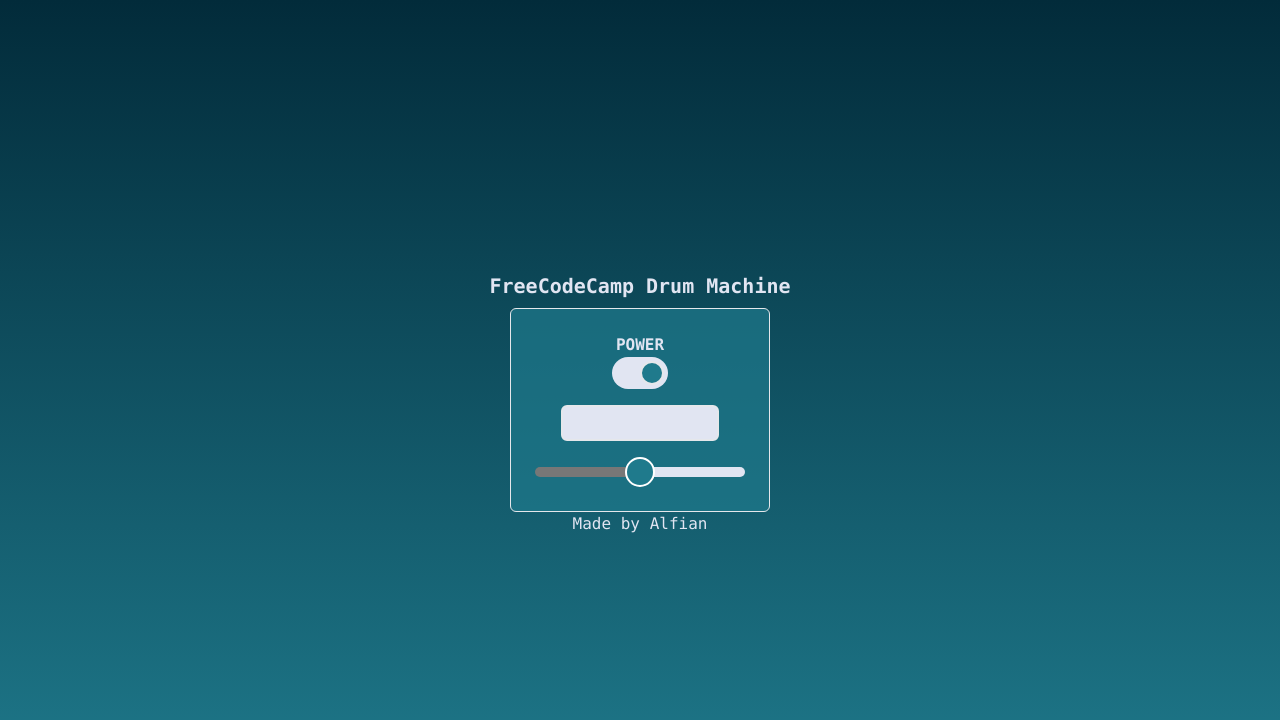
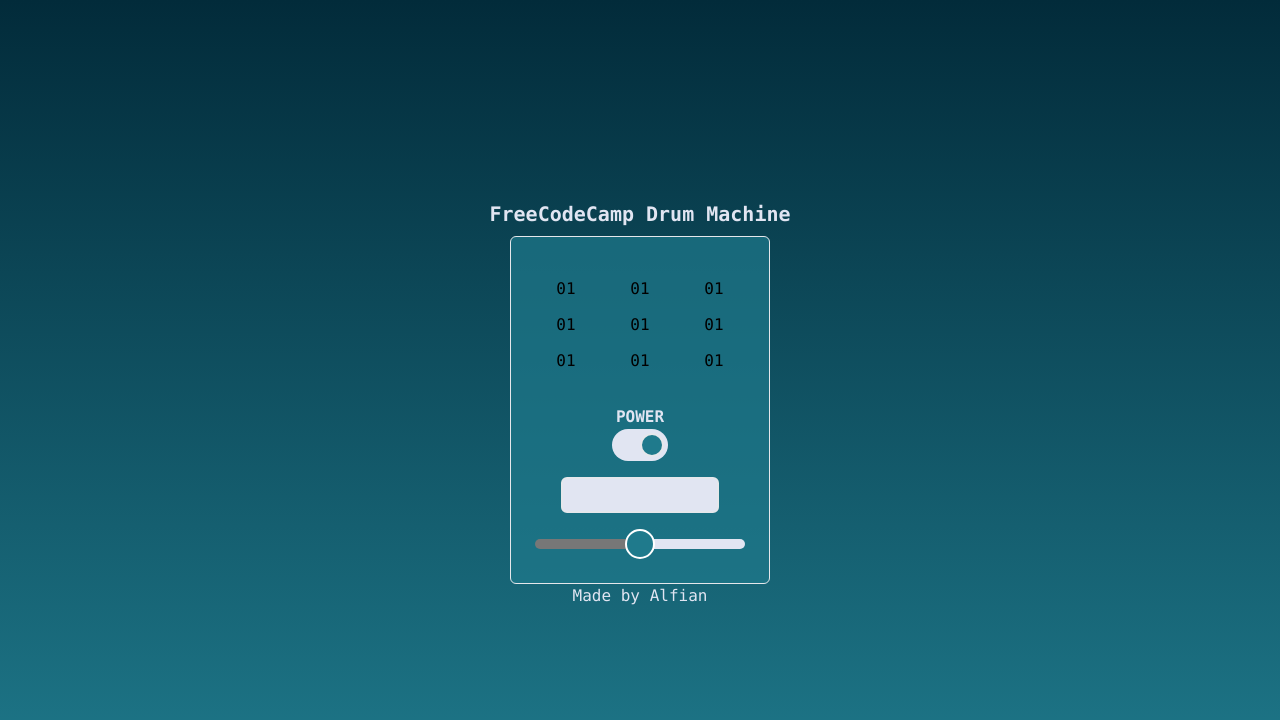
Before and after one commit to alfianahar/FCC-Drum-Machine, a React (Vite) app: page / in a window 1280 px wide. Shown: the top 720 px of the page. Built offline with nearby package versions, Linux system fonts and the light colour scheme.

Commit message:
add testing element for pads

```diff
--- a/src/App.jsx
+++ b/src/App.jsx
@@ -90,7 +90,6 @@
 
   }, [vol]);
 
-
   return (
     <div className="flex flex-col items-center justify-center w-full ">
       <label className="flex flex-col items-center cursor-pointer mb-4">
@@ -111,6 +110,34 @@
   )
 }
 
+function Pads() {
+
+  const keypads = Object.keys(soundBank)
+
+  return (
+    <div className="grid grid-cols-3 gap-3 justify-items-center mt-4 mb-8">
+      <div>01</div>
+      <div>01</div>
+      <div>01</div>
+      <div>01</div>
+      <div>01</div>
+      <div>01</div>
+      <div>01</div>
+      <div>01</div>
+      <div>01</div>
+      {/* {keypads.map((pad, id) => {
+        console.log(pad)
+        return (
+          <div
+            key={pad+id}
+           />
+        )
+      }
+      )} */}
+    </div>
+  )
+}
+
 function App() {
   const [power, setPower] = React.useState(false)
   const [vol, setVol] = React.useState(0.5)
@@ -122,8 +149,8 @@
         className='flex flex-col justify-center items-center h-screen bg-none'>
         <Title />
         <div className="flex flex-col p-6 border rounded-md bg-[#1F7A8C]/70">
+          <Pads />
           <Control power={power} setPower={setPower} vol={vol} setVol={setVol} display={display} setDisplay={setDisplay} />
-
         </div>
 
         <Credit />
```
Also changed, not shown: src/main.jsx (line endings or trailing spaces).
